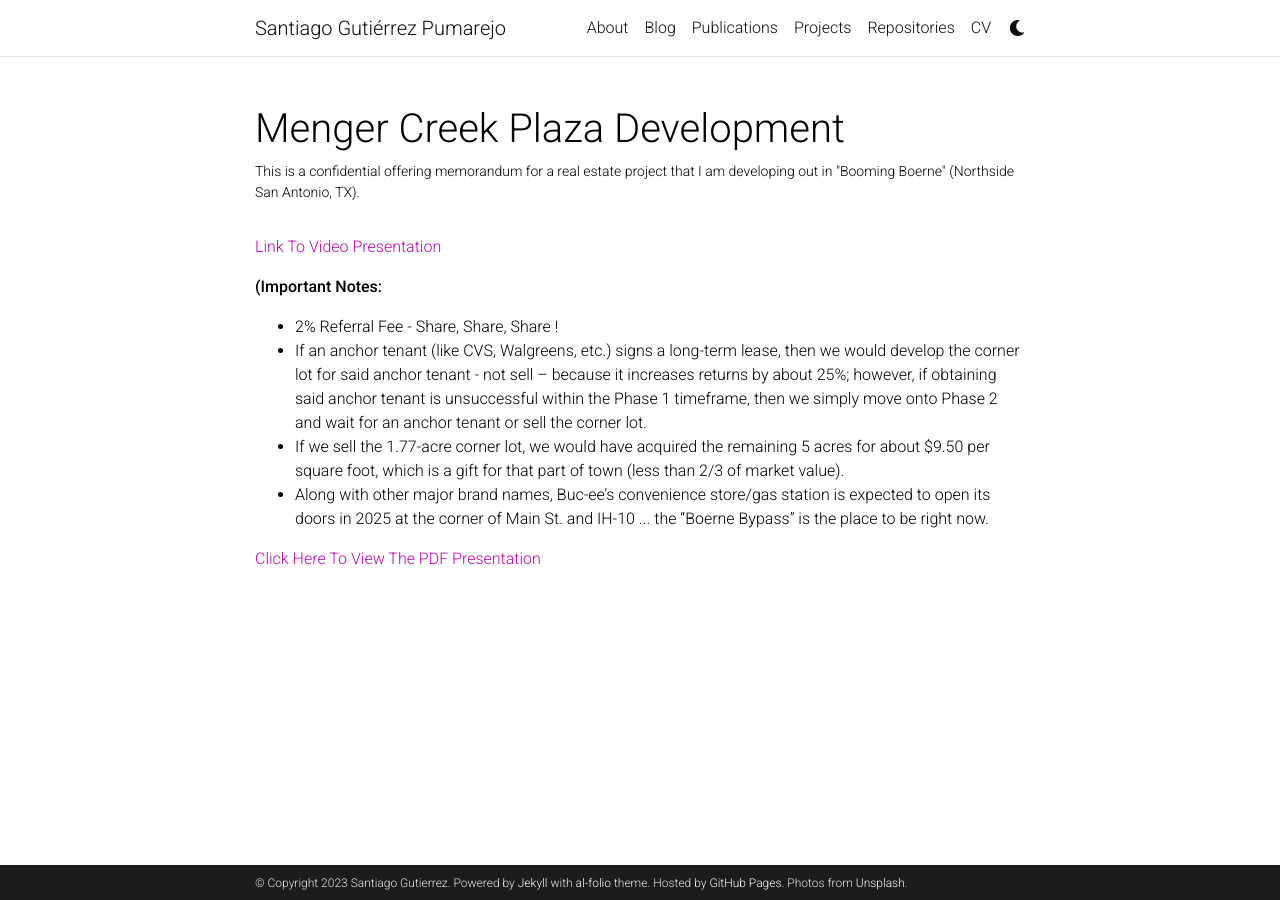
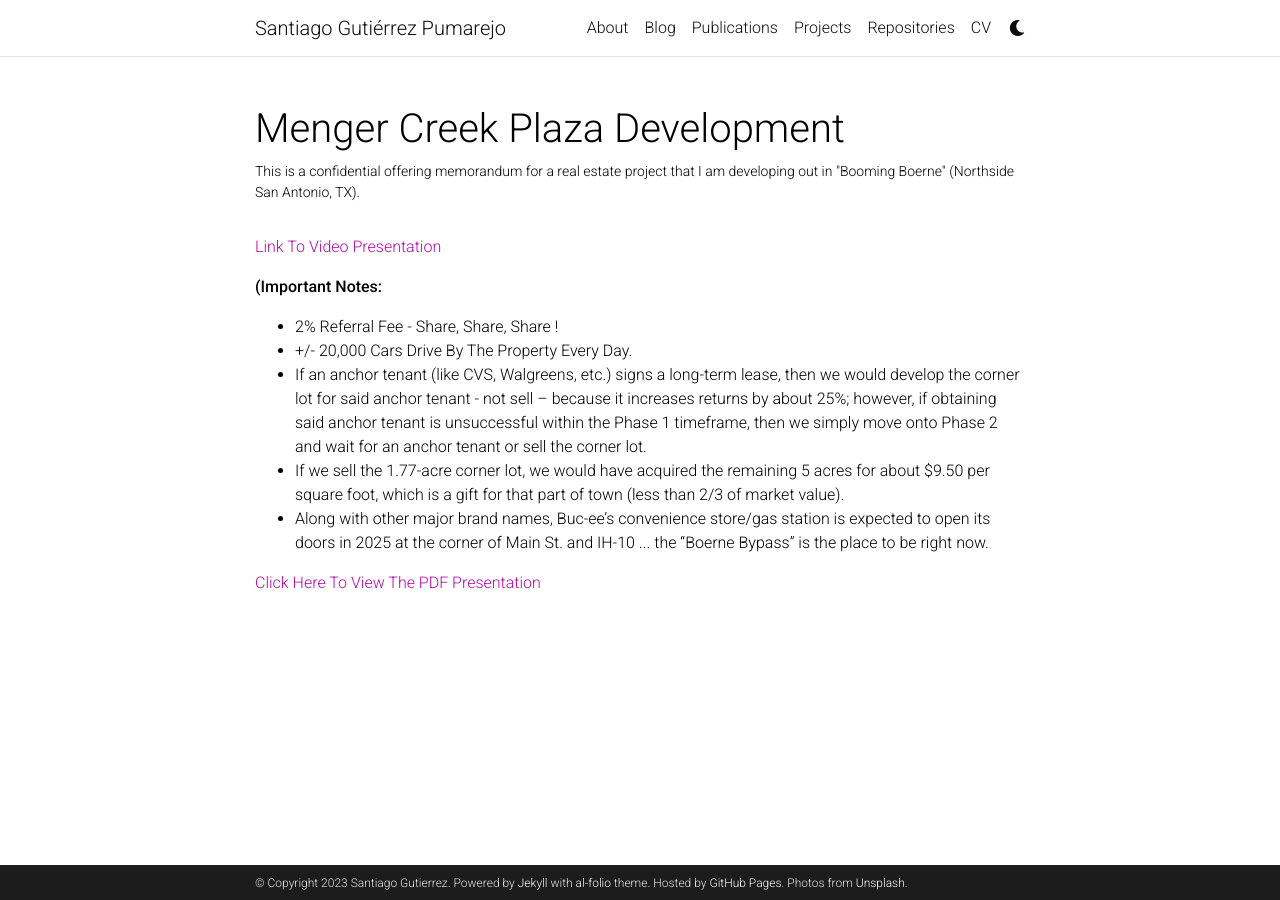
Before and after one commit to santigtz95/santigtz95.github.io, a Jekyll site: the page built from _projects/Santiago_Gutierrez_CaseStudy5.md, in a window 1280 px wide. Built offline with Jekyll 4.4.1, drawn with Linux system fonts in a browser that asks for light colours; comment, search, counter and statistics services are not loaded; a style sheet for code colours, icons or effects is not loaded.

```diff
--- a/_projects/Santiago_Gutierrez_CaseStudy5.md
+++ b/_projects/Santiago_Gutierrez_CaseStudy5.md
@@ -7,12 +7,13 @@ importance: 1
 category: Work
 ---
 
-[Link To Video Presentation](https://www.youtube.com/channel/UC0IK7goHLAzBrbpaO8Qxb9g)
+[Link To Video Presentation](https://www.youtube.com/watch?v=F77YfI3y9IU)
 
 
 **(Important Notes:**
 <ul>
   <li>2% Referral Fee - Share, Share, Share !</li>
+  <li>+/- 20,000 Cars Drive By The Property Every Day.</li>
   <li>If an anchor tenant (like CVS, Walgreens, etc.) signs a long-term lease, then we would develop the corner lot for said anchor tenant - not sell – because it increases returns by about 25%; however, if obtaining said anchor tenant is unsuccessful within the Phase 1 timeframe, then we simply move onto Phase 2 and wait for an anchor tenant or sell the corner lot.</li>
   <li>If we sell the 1.77-acre corner lot, we would have acquired the remaining 5 acres for about $9.50 per square foot, which is a gift for that part of town (less than 2/3 of market value).</li>
   <li>Along with other major brand names, Buc-ee’s convenience store/gas station is expected to open its doors in 2025 at the corner of Main St. and IH-10 ... the “Boerne Bypass” is the place to be right now.</li>
```
